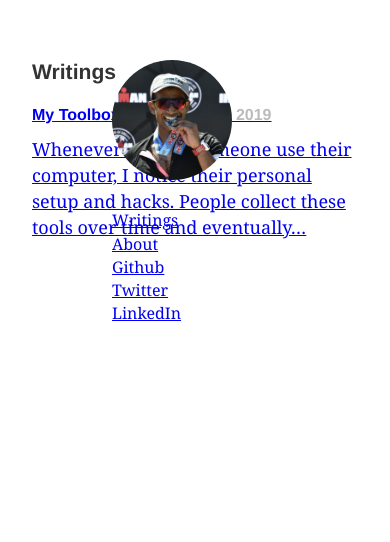
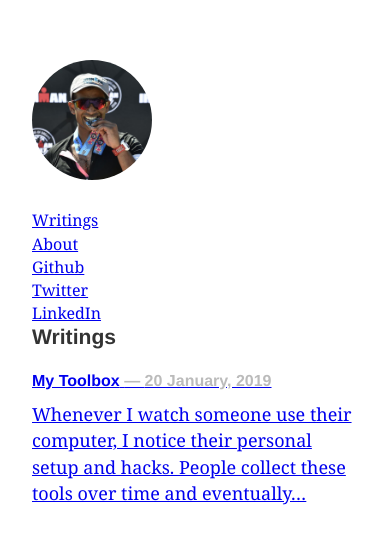
Before and after one commit to psatyajeet/personal-site, a Gatsby site: page / in a window 390 px wide. Built offline with nearby package versions, Linux system fonts and the light colour scheme; Gatsby itself is replaced by a stand-in of ours; some packages are replaced by stand-ins of ours.

Commit message:
Fix spacing on mobile

```diff
--- a/src/components/layout.js
+++ b/src/components/layout.js
@@ -16,16 +16,19 @@ const Container = styled.div`
 `
 
 const Sidebar = styled.div`
-  margin: 0px 24px 0px 80px;
-  position: fixed;
-  width: 180px;
+  width: 120px;
+
+  @media (min-width: 768px) {
+    margin: 0px 48px 0px 80px;
+    position: fixed;
+  }
 `
 
 const Body = styled.div`
   font-size: 18px;
 
   @media (min-width: 768px) {
-    margin-left: 284px;
+    margin-left: 248px;
     padding: 0px 1rem;
   }
 `
```
